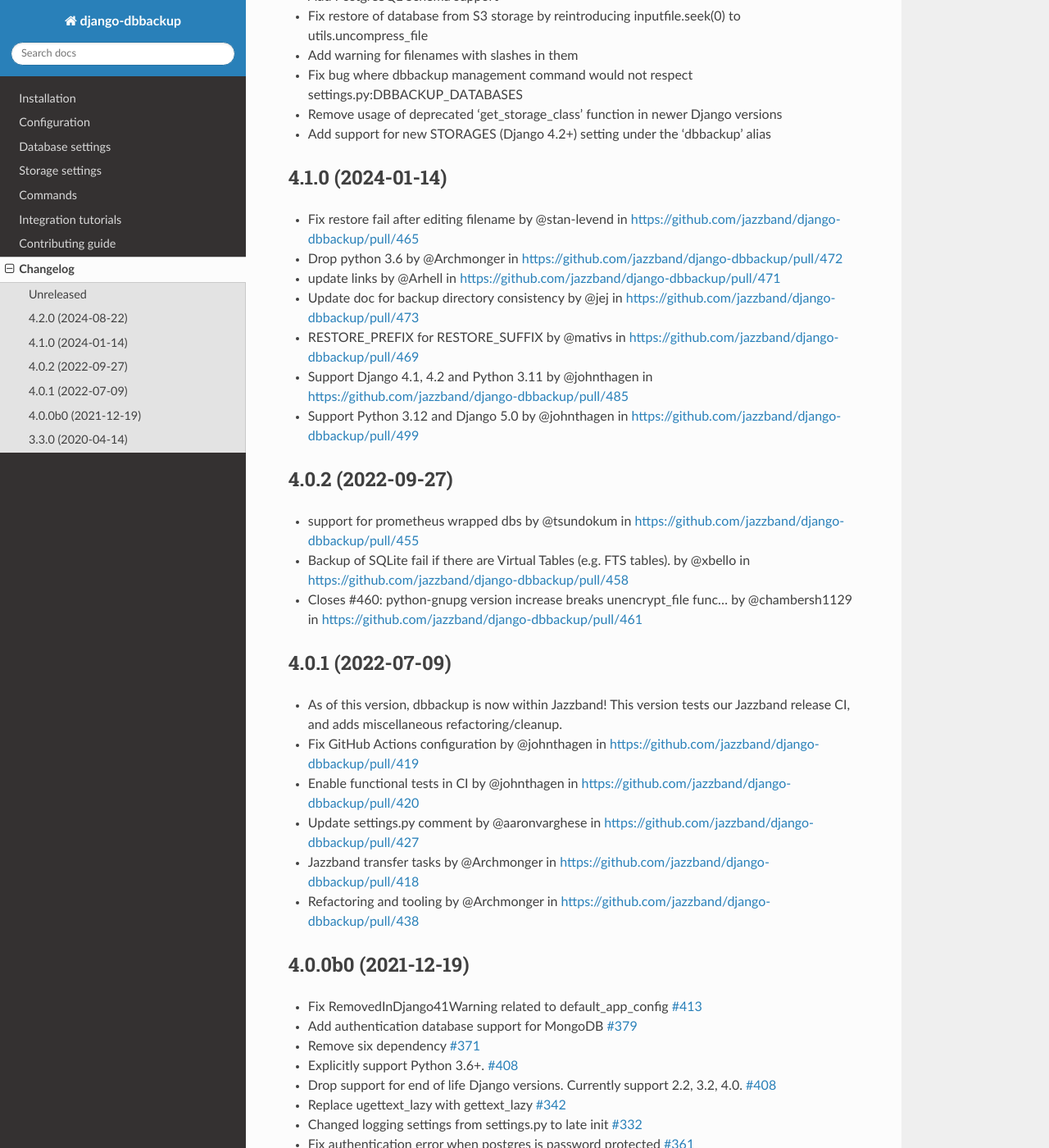
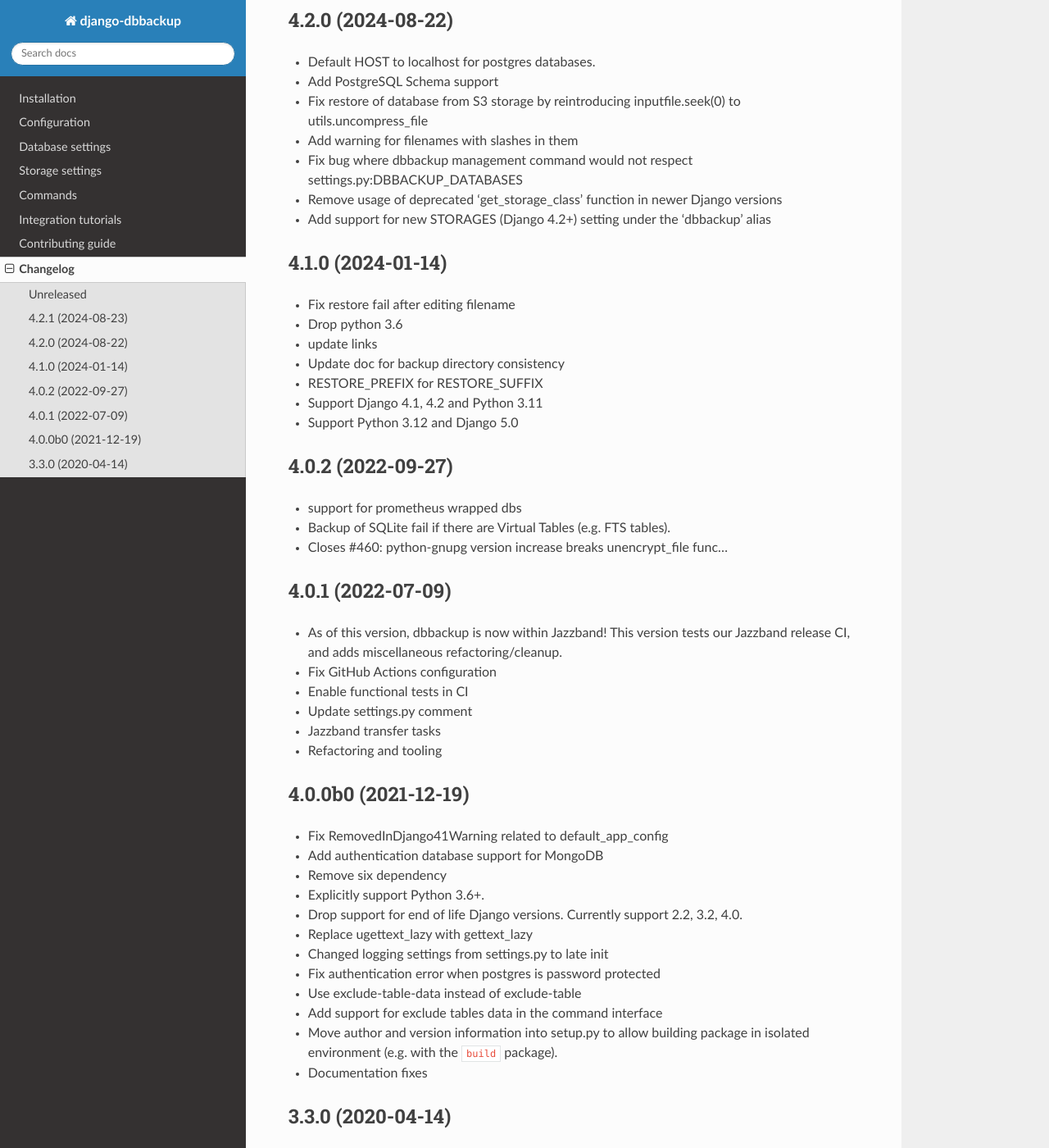
Before and after one commit to jazzband/django-dbbackup, a Sphinx documentation site: the page built from docs/changelog.rst, in a window 1280 px wide and 1400 px high, scrolled down 384 px. Shown: the whole window at 82% size. Built offline with Sphinx 7.4.7 and the Read the Docs theme 2.0.0, drawn with Linux system fonts in a browser that asks for light colours; the version number could not be read and is left out; some of the changed text lies outside the part shown.

Commit message:
4.2.1 (#533)

```diff
--- a/docs/changelog.rst
+++ b/docs/changelog.rst
@@ -2,6 +2,11 @@
 =========
 
 Unreleased
+----------
+
+* Nothing (yet)!
+
+4.2.1 (2024-08-23)
 ----------
 
 * Add --no-drop option to dbrestore command to prevent dropping tables before restoring data.
@@ -21,91 +26,57 @@
 4.1.0 (2024-01-14)
 ------------------
 
-* Fix restore fail after editing filename by @stan-levend in https://github.com/jazzband/django-dbbackup/pull/465
-* Drop python 3.6 by @Archmonger in https://github.com/jazzband/django-dbbackup/pull/472
-* update links by @Arhell in https://github.com/jazzband/django-dbbackup/pull/471
-* Update doc for backup directory consistency by @jej in https://github.com/jazzband/django-dbbackup/pull/473
-* RESTORE_PREFIX for RESTORE_SUFFIX by @mativs in https://github.com/jazzband/django-dbbackup/pull/469
-* Support Django 4.1, 4.2 and Python 3.11 by @johnthagen in https://github.com/jazzband/django-dbbackup/pull/485
-* Support Python 3.12 and Django 5.0 by @johnthagen in https://github.com/jazzband/django-dbbackup/pull/499
+* Fix restore fail after editing filename
+* Drop python 3.6
+* update links
+* Update doc for backup directory consistency
+* RESTORE_PREFIX for RESTORE_SUFFIX
+* Support Django 4.1, 4.2 and Python 3.11
+* Support Python 3.12 and Django 5.0
 
 4.0.2 (2022-09-27)
 ------------------
 
-* support for prometheus wrapped dbs by @tsundokum in https://github.com/jazzband/django-dbbackup/pull/455
-* Backup of SQLite fail if there are Virtual Tables (e.g. FTS tables). by @xbello in https://github.com/jazzband/django-dbbackup/pull/458
-* Closes #460: python-gnupg version increase breaks unencrypt_file func… by @chambersh1129 in https://github.com/jazzband/django-dbbackup/pull/461
+* support for prometheus wrapped dbs
+* Backup of SQLite fail if there are Virtual Tables (e.g. FTS tables).
+* Closes #460: python-gnupg version increase breaks unencrypt_file func…
 
 4.0.1 (2022-07-09)
 ---------------------
 
 * As of this version, dbbackup is now within Jazzband! This version tests our Jazzband release CI, and adds miscellaneous refactoring/cleanup.
-* Fix GitHub Actions configuration by @johnthagen in https://github.com/jazzband/django-dbbackup/pull/419
-* Enable functional tests in CI by @johnthagen in https://github.com/jazzband/django-dbbackup/pull/420
-* Update settings.py comment by @aaronvarghese in https://github.com/jazzband/django-dbbackup/pull/427
-* Jazzband transfer tasks by @Archmonger in https://github.com/jazzband/django-dbbackup/pull/418
-* Refactoring and tooling by @Archmonger in https://github.com/jazzband/django-dbbackup/pull/438
+* Fix GitHub Actions configuration
+* Enable functional tests in CI
+* Update settings.py comment
+* Jazzband transfer tasks
+* Refactoring and tooling
 
 4.0.0b0 (2021-12-19)
 --------------------
 
-* Fix RemovedInDjango41Warning related to default_app_config `#413`_
-* Add authentication database support for MongoDB `#379`_
-* Remove six dependency `#371`_
-* Explicitly support Python 3.6+. `#408`_
-* Drop support for end of life Django versions. Currently support 2.2, 3.2, 4.0. `#408`_
-* Replace ugettext_lazy with gettext_lazy `#342`_
-* Changed logging settings from settings.py to late init `#332`_
-* Fix authentication error when postgres is password protected `#361`_
-* Use exclude-table-data instead of exclude-table `#363`_
-* Add support for exclude tables data in the command interface `#375`_
-* Move author and version information into setup.py to allow building package in isolated
-  environment (e.g. with the ``build`` package). `#414`_
-* Documentation fixes `#341`_ `#333`_ `#349`_ `#348`_ `#337`_ `#411`_
+* Fix RemovedInDjango41Warning related to default_app_config
+* Add authentication database support for MongoDB
+* Remove six dependency
+* Explicitly support Python 3.6+.
+* Drop support for end of life Django versions. Currently support 2.2, 3.2, 4.0.
+* Replace ugettext_lazy with gettext_lazy
+* Changed logging settings from settings.py to late init
+* Fix authentication error when postgres is password protected
+* Use exclude-table-data instead of exclude-table
+* Add support for exclude tables data in the command interface
+* Move author and version information into setup.py to allow building package in isolated environment (e.g. with the ``build`` package).
+* Documentation fixes
 
 
 3.3.0 (2020-04-14)
 ------------------
 
-* Documentation fixes `#341`_ `#333`_ `#328`_ `#320`_ `#305`_ `#303`_ `#302`_ `#298`_ `#281`_ `#266`_ `#349`_ `#348`_ `#337`_
-* "output-filename" in mediabackup command `#324`_
-* Fixes for test infrastructure and mongodb support `#318`_
-* sqlite3: don't throw warnings if table already exists `#317`_
-* Fixes for django3 and updated travis (and File handling) `#316`_
-* Restoring from FTP `#313`_
-* Fixes to run dbbackup management command in Postgres for non-latin Windows. `#273`_
-* Apply changes from pull request 244; Update to include sftp storage `#280`_
-* Quick fix for proper selection of DB name to restore `#260`_
-
-.. _`#342`: https://github.com/jazzband/django-dbbackup/pull/342
-.. _`#332`: https://github.com/jazzband/django-dbbackup/pull/332
-.. _`#361`: https://github.com/jazzband/django-dbbackup/pull/361
-.. _`#363`: https://github.com/jazzband/django-dbbackup/pull/363
-.. _`#375`: https://github.com/jazzband/django-dbbackup/pull/375
-.. _`#341`: https://github.com/jazzband/django-dbbackup/pull/341
-.. _`#333`: https://github.com/jazzband/django-dbbackup/pull/333
-.. _`#328`: https://github.com/jazzband/django-dbbackup/pull/328
-.. _`#320`: https://github.com/jazzband/django-dbbackup/pull/320
-.. _`#305`: https://github.com/jazzband/django-dbbackup/pull/305
-.. _`#303`: https://github.com/jazzband/django-dbbackup/pull/303
-.. _`#302`: https://github.com/jazzband/django-dbbackup/pull/302
-.. _`#298`: https://github.com/jazzband/django-dbbackup/pull/298
-.. _`#281`: https://github.com/jazzband/django-dbbackup/pull/281
-.. _`#266`: https://github.com/jazzband/django-dbbackup/pull/266
-.. _`#324`: https://github.com/jazzband/django-dbbackup/pull/324
-.. _`#318`: https://github.com/jazzband/django-dbbackup/pull/318
-.. _`#317`: https://github.com/jazzband/django-dbbackup/pull/317
-.. _`#316`: https://github.com/jazzband/django-dbbackup/pull/316
-.. _`#313`: https://github.com/jazzband/django-dbbackup/pull/313
-.. _`#273`: https://github.com/jazzband/django-dbbackup/pull/273
-.. _`#280`: https://github.com/jazzband/django-dbbackup/pull/280
-.. _`#260`: https://github.com/jazzband/django-dbbackup/pull/260
-.. _`#349`: https://github.com/jazzband/django-dbbackup/pull/349
-.. _`#348`: https://github.com/jazzband/django-dbbackup/pull/348
-.. _`#337`: https://github.com/jazzband/django-dbbackup/pull/337
-.. _`#408`: https://github.com/jazzband/django-dbbackup/pull/408
-.. _`#371`: https://github.com/jazzband/django-dbbackup/pull/371
-.. _`#379`: https://github.com/jazzband/django-dbbackup/pull/379
-.. _`#411`: https://github.com/jazzband/django-dbbackup/pull/411
-.. _`#413`: https://github.com/jazzband/django-dbbackup/pull/413
-.. _`#414`: https://github.com/jazzband/django-dbbackup/pull/414
+* Documentation fixes
+* "output-filename" in mediabackup command
+* Fixes for test infrastructure and mongodb support
+* sqlite3: don't throw warnings if table already exists
+* Fixes for django3 and updated travis (and File handling)
+* Restoring from FTP
+* Fixes to run dbbackup management command in Postgres for non-latin Windows.
+* Apply changes from pull request 244; Update to include sftp storage
+* Quick fix for proper selection of DB name to restore
```
Also changed, not shown: 1 other file.
